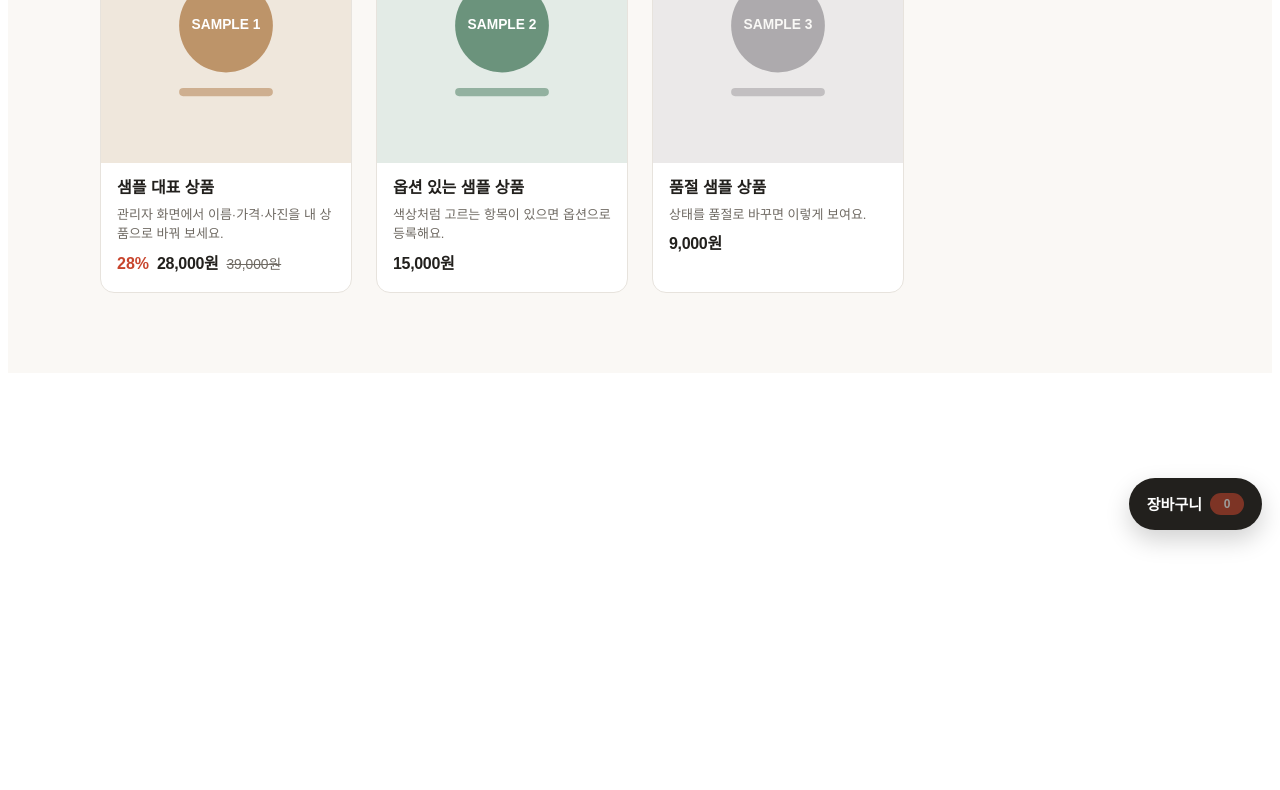
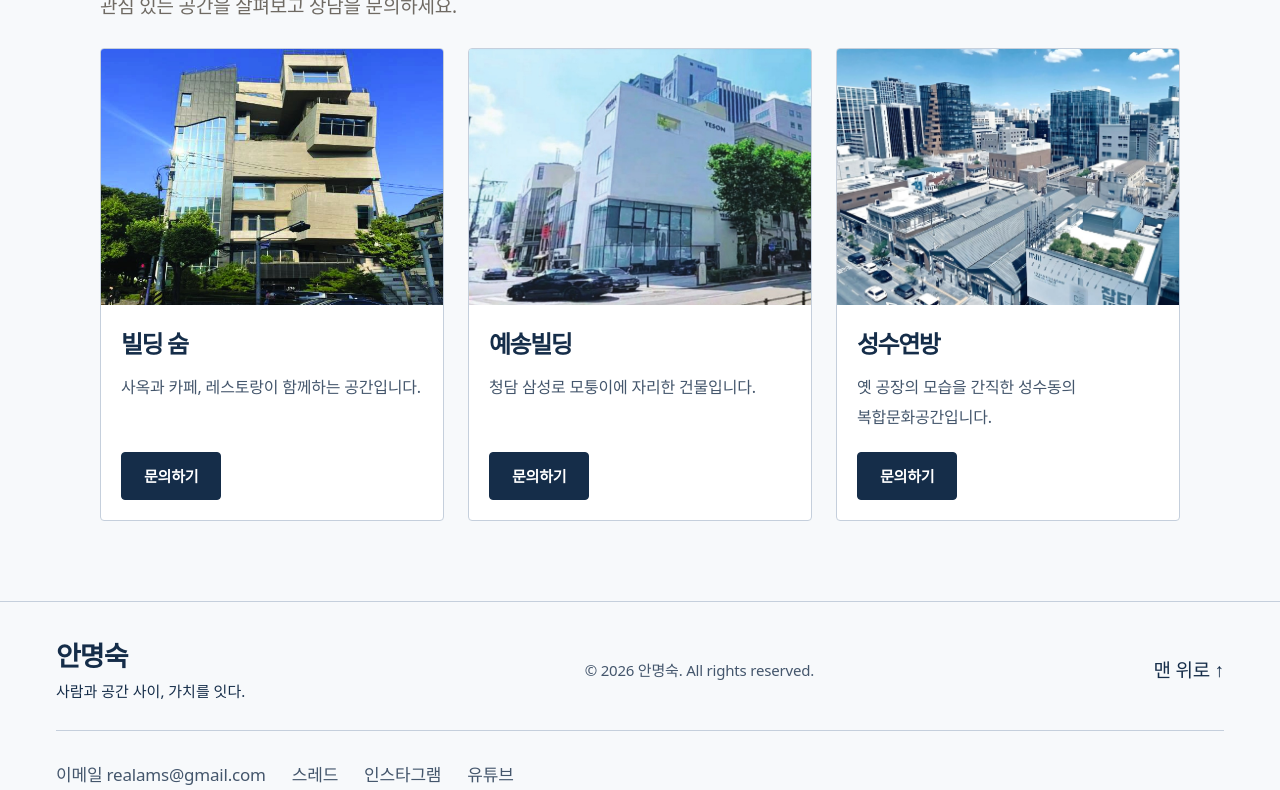
Before and after one commit to subinpartners/an-myungsook-website, a plain HTML site: page shop/index.html in a window 1280 px wide. Shown: the part 252-1042 px from the top of the page. Before the commit the page ends 800 px from the top, so only its background shows below. Drawn offline with Linux system fonts and the light colour scheme.

Commit message:
Show property inquiries in the shop

```diff
--- a/shop/index.html
+++ b/shop/index.html
@@ -3,23 +3,60 @@
 <head>
   <meta charset="utf-8">
   <meta name="viewport" content="width=device-width, initial-scale=1">
-  <title>쇼핑</title>
-  <!-- ① 내 사이트 공통 CSS가 있으면 여기에 연결해요. 예) <link rel="stylesheet" href="../assets/style.css"> -->
+  <title>매물 상담 | 안명숙</title>
+  <link rel="stylesheet" href="../styles.css">
+  <link rel="stylesheet" href="../readability.css?v=20261111">
   <link rel="stylesheet" href="shop.css">
+  <style>
+    .property-grid { display: grid; grid-template-columns: repeat(3, minmax(0, 1fr)); gap: 24px; }
+    .property-card { display: flex; flex-direction: column; overflow: hidden; background: #fff; border: 1px solid var(--line); border-radius: 4px; }
+    .property-card img { display: block; width: 100%; height: auto; aspect-ratio: 4 / 3; object-fit: cover; }
+    .property-card-content { display: flex; flex: 1; flex-direction: column; align-items: flex-start; padding: 20px; }
+    .property-card h2 { margin: 0; font-size: 24px; }
+    .property-card p { margin: 8px 0 20px; color: var(--muted); font-size: 16px; }
+    .property-card .sk-btn { margin-top: auto; background: var(--ink); border-color: var(--ink); border-radius: 4px; font-family: inherit; }
+    @media (max-width: 760px) { .property-grid { grid-template-columns: 1fr; } }
+  </style>
 </head>
-<body data-shop-page="list">
-  <!-- ② HEADER: 내 사이트 머리(로고·메뉴)를 여기에 그대로 붙여 넣어요. 메뉴에 "쇼핑"(shop/)과 장바구니 링크를 넣어 주세요.
-       장바구니 링크 예) <a href="cart.html" data-shop-cart>장바구니 <span class="sk-count" data-shop-cart-count>0</span></a> -->
-
-  <main class="sk-page">
+<body id="top">
+  <a class="skip" href="#main">본문으로 건너뛰기</a>
+  <header class="header wrap">
+    <a class="brand" href="../index.html" aria-label="안명숙 홈">안명숙<span>REAL ESTATE & STORIES</span></a>
+    <button class="menu" type="button" aria-expanded="false" aria-controls="navigation">메뉴 <span aria-hidden="true">＋</span></button>
+    <nav id="navigation" aria-label="주 메뉴"><a href="../index.html">홈</a><a href="../about.html">내 소개</a><a href="../story/">이야기</a><a href="./" aria-current="page">쇼핑</a><a class="nav-contact" href="../contact.html">연락하기</a></nav>
+  </header>
+  <main id="main">
     <div class="sk-wrap">
-      <div class="sk-head"><div><h1>쇼핑</h1><p>지금 주문할 수 있는 상품이에요.</p></div><div class="sk-chips" data-shop-cats></div></div>
-      <div data-shop-list><div class="sk-empty">상품을 불러오는 중이에요…</div></div>
+      <div class="sk-head"><div><h1>매물 상담</h1><p>관심 있는 공간을 살펴보고 상담을 문의하세요.</p></div></div>
+      <div class="property-grid">
+        <article class="property-card">
+          <img src="images/soom.jpg" width="628" height="502" alt="빌딩 숨 외관">
+          <div class="property-card-content">
+            <h2>빌딩 숨</h2>
+            <p>사옥과 카페, 레스토랑이 함께하는 공간입니다.</p>
+            <a class="sk-btn" href="mailto:realams@gmail.com?subject=빌딩%20숨%20매물%20문의" aria-label="빌딩 숨 문의하기">문의하기</a>
+          </div>
+        </article>
+        <article class="property-card">
+          <img src="images/yesong.jpg" width="964" height="782" alt="예송빌딩 외관">
+          <div class="property-card-content">
+            <h2>예송빌딩</h2>
+            <p>청담 삼성로 모퉁이에 자리한 건물입니다.</p>
+            <a class="sk-btn" href="mailto:realams@gmail.com?subject=예송빌딩%20매물%20문의" aria-label="예송빌딩 문의하기">문의하기</a>
+          </div>
+        </article>
+        <article class="property-card">
+          <img src="images/seongsu.jpg" width="1536" height="1045" alt="성수연방과 주변 전경">
+          <div class="property-card-content">
+            <h2>성수연방</h2>
+            <p>옛 공장의 모습을 간직한 성수동의 복합문화공간입니다.</p>
+            <a class="sk-btn" href="mailto:realams@gmail.com?subject=성수연방%20매물%20문의" aria-label="성수연방 문의하기">문의하기</a>
+          </div>
+        </article>
+      </div>
     </div>
   </main>
-
-  <!-- ③ FOOTER: 내 사이트 바닥글을 여기에 붙여 넣어요. 사업자 정보(상호·대표·사업자번호·통신판매업 신고번호·주소·연락처)를 꼭 적어요. -->
-
-  <script src="shop.js" defer></script>
+  <footer class="footer wrap"><a class="brand" href="../index.html">안명숙<span>사람과 공간 사이, 가치를 잇다.</span></a><p>© <span id="year">2026</span> 안명숙. All rights reserved.</p><a href="#top">맨 위로 ↑</a></footer>
+  <script src="../script.js" defer></script>
 </body>
 </html>
```
Also changed, not shown: shop/images/seongsu.jpg (added), shop/images/soom.jpg (added), shop/images/yesong.jpg (added).
